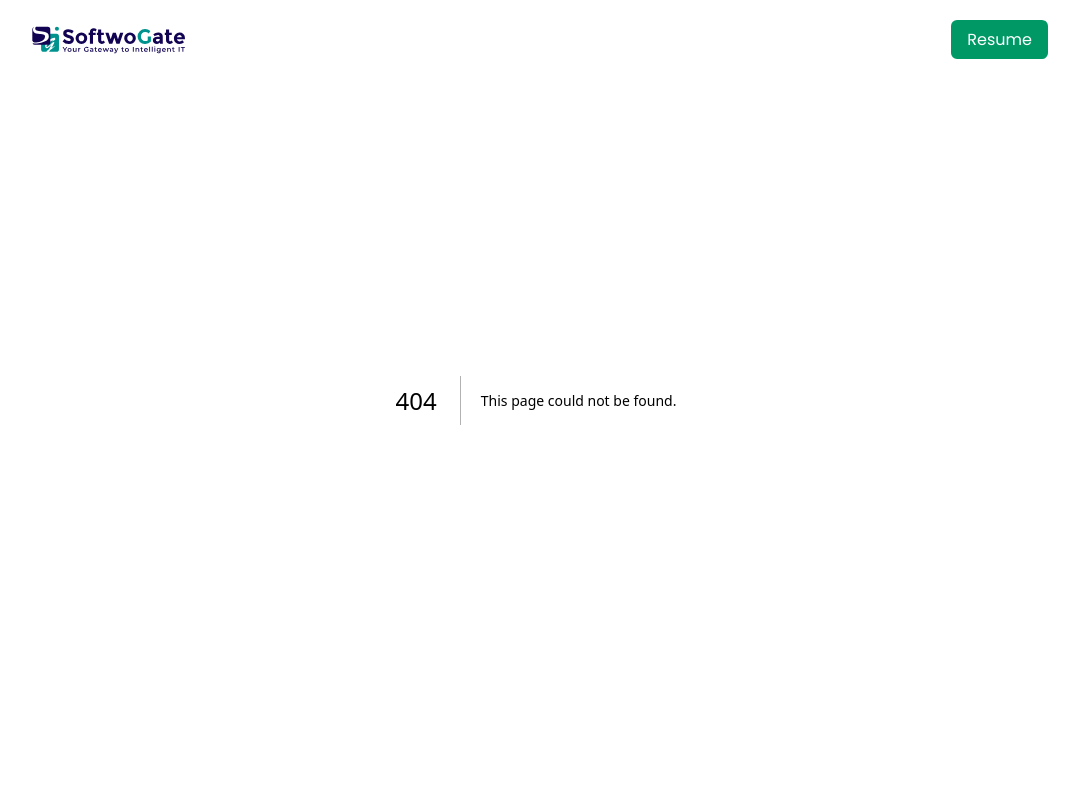
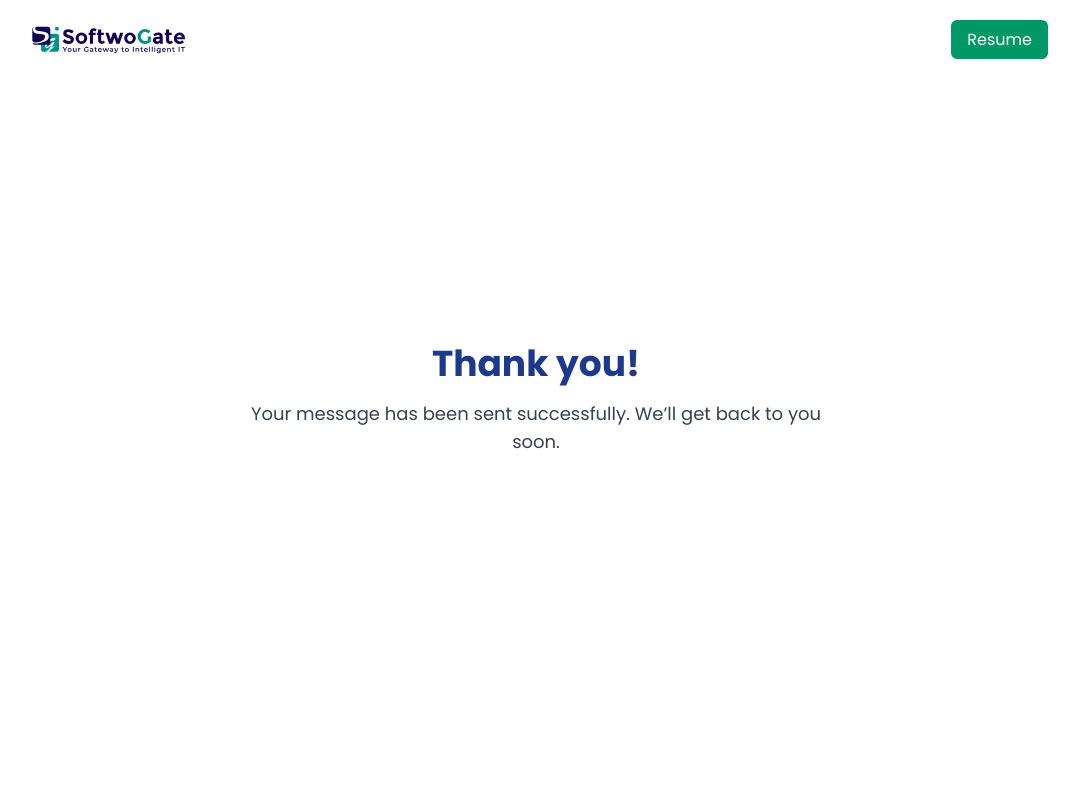
Before and after one commit to SoftwoGate/softwogate-website, a Next.js app: page /thank-you in a window 1280 px wide. Before the commit this address had no page. Shown: the top 800 px of the page, without its empty margins (104-1183 px from the left). Built offline with nearby package versions, Linux system fonts and the light colour scheme.

Commit message:
Setup working Netlify form with thank-you page

```diff
--- /dev/null
+++ b/app/thank-you/page.tsx
@@ -0,0 +1,15 @@
+// app/thank-you/page.tsx
+const ThankYou = () => {
+  return (
+    <section className="min-h-screen flex items-center justify-center bg-white px-4 py-16">
+      <div className="max-w-xl text-center">
+        <h1 className="text-4xl font-bold text-blue-900 mb-4">Thank you!</h1>
+        <p className="text-lg text-gray-700">
+          Your message has been sent successfully. We’ll get back to you soon.
+        </p>
+      </div>
+    </section>
+  );
+};
+
+export default ThankYou;
--- a/component/Home/Contact/Contact.tsx
+++ b/component/Home/Contact/Contact.tsx
@@ -5,8 +5,6 @@ const Contact = () => {
   const [error, setError] = useState('');
 
   const handleSubmit = (e: React.FormEvent<HTMLFormElement>) => {
-    e.preventDefault();
-
     const form = e.currentTarget;
     const formData = new FormData(form);
 
@@ -16,10 +14,11 @@ const Contact = () => {
     const message = (formData.get('message') || '').toString().trim();
 
     if (!name || (!email && !phone) || !message) {
+      e.preventDefault(); // prevent only if error
       setError('Please fill in your name, message, and either email or phone.');
     } else {
       setError('');
-      form.submit(); // Let Netlify handle the form submission
+      // DO NOT call form.submit() – Netlify will handle redirect automatically
     }
   };
 
@@ -37,15 +36,14 @@ const Contact = () => {
         <form
           name="contact"
           method="POST"
+          action="/thank-you"
           data-netlify="true"
           netlify-honeypot="bot-field"
           onSubmit={handleSubmit}
           className="grid grid-cols-1 gap-6"
         >
-          {/* Netlify hidden fields */}
           <input type="hidden" name="form-name" value="contact" />
           <input type="hidden" name="bot-field" />
-
           <div hidden>
             <label>
               Don’t fill this out if you're human:
```
